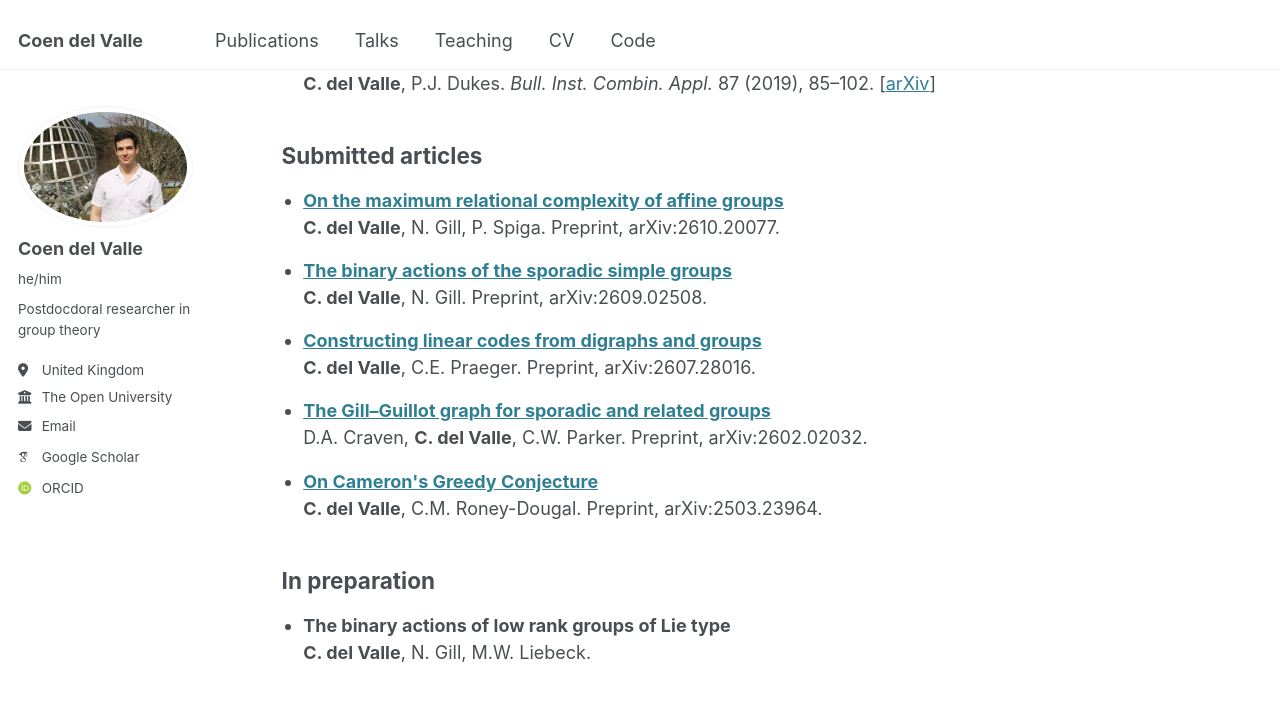
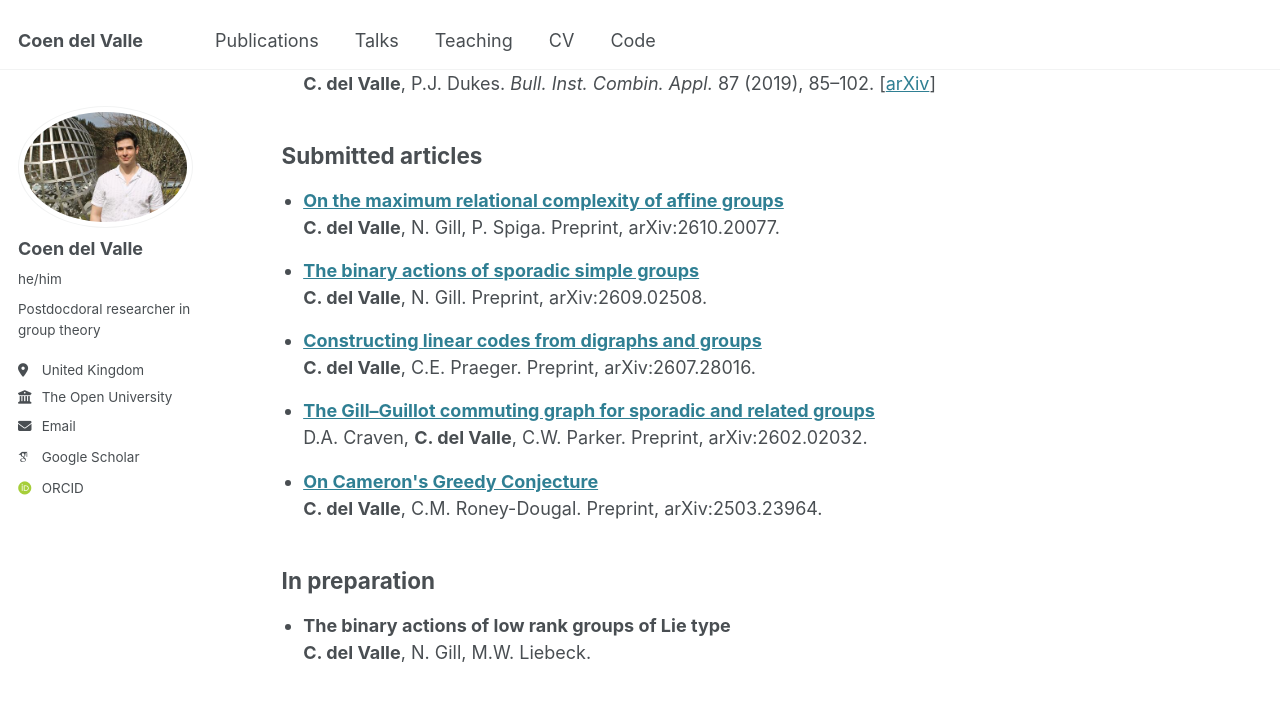
Before and after one commit to coendelvalle/coendelvalle.github.io, a Jekyll site: the page built from _pages/publications.html, in a window 1280 px wide and 900 px high, scrolled down 813 px. Shown: the top 701 px of the window. Built offline with Jekyll 4.4.1, drawn with Linux system fonts in a browser that asks for light colours; some web fonts are replaced.

Commit message:
Fix titles of publications in YAML file

```diff
--- a/_data/publications.yml
+++ b/_data/publications.yml
@@ -95,7 +95,7 @@
       authors: "C. del Valle, N. Gill, P. Spiga"
       arxiv: "2610.20077"
 
-    - title: "The binary actions of the sporadic simple groups"
+    - title: "The binary actions of sporadic simple groups"
       authors: "C. del Valle, N. Gill"
       arxiv: "2609.02508"
 
@@ -103,7 +103,7 @@
       authors: "C. del Valle, C.E. Praeger"
       arxiv: "2607.28016"
 
-    - title: "The Gill–Guillot graph for sporadic and related groups"
+    - title: "The Gill–Guillot commuting graph for sporadic and related groups"
       authors: "D.A. Craven, C. del Valle, C.W. Parker"
       arxiv: "2602.02032"
 
```
